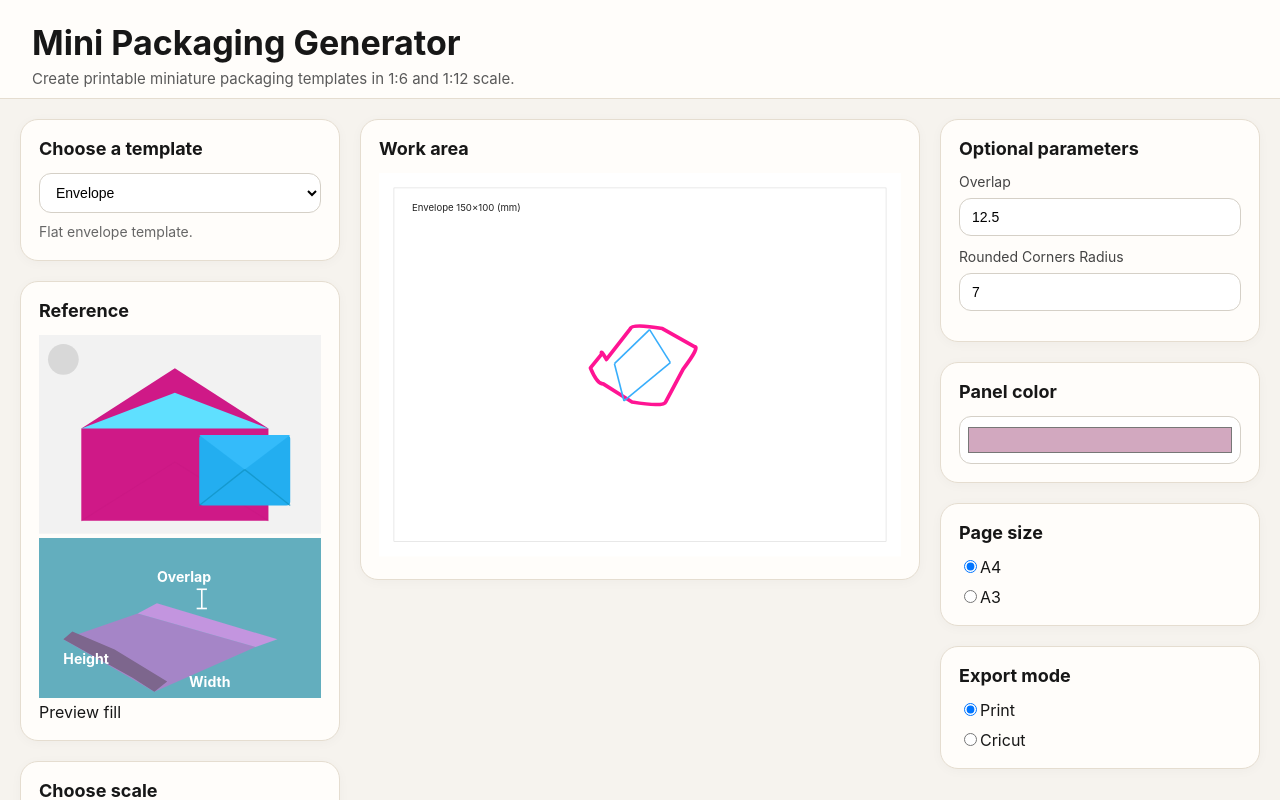
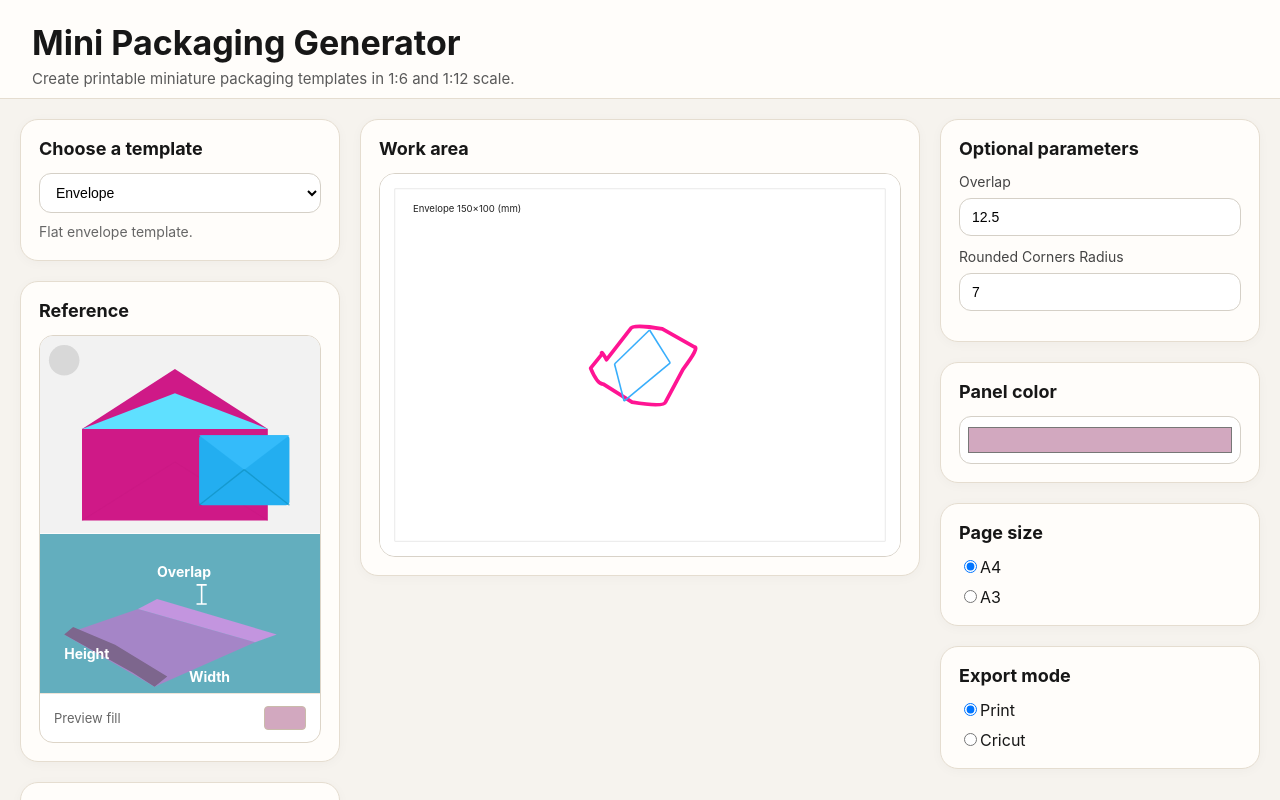
Before and after one commit to kspittrice/craftahub-mini-packaging-generator, a React (Vite) app: page / in a window 1280 px wide. Shown: the top 800 px of the page. Built offline with nearby package versions, Linux system fonts and the light colour scheme.

Commit message:
Update styles.css

```diff
--- a/src/styles.css
+++ b/src/styles.css
@@ -167,59 +167,51 @@ body {
   padding: 6px;
 }
 
-/* Reference block */
-.ref-card {
-  display: flex;
-  flex-direction: column;
-  gap: 0;
+.reference-card {
   overflow: hidden;
   border-radius: 14px;
-  border: 1px solid #ddd4c8;
+  border: 1px solid #ddd5c8;
   background: #fff;
 }
 
-.ref-photo,
-.ref-diagram {
+.reference-image,
+.reference-diagram {
   width: 100%;
 }
 
-.ref-svg {
+.reference-svg {
   width: 100%;
   display: block;
 }
 
-.ref-chip {
+.reference-fill {
   display: flex;
   align-items: center;
   justify-content: space-between;
-  gap: 12px;
   padding: 12px 14px;
-  border-top: 1px solid #ebe3d8;
-  background: #fffdfa;
+  border-top: 1px solid #eee4d8;
   font-size: 13px;
-  color: #555;
+  color: #666;
 }
 
-.ref-chip-color {
+.reference-fill-box {
   width: 42px;
   height: 24px;
-  border: 1px solid #cdbfb2;
+  border: 1px solid #c9bbaa;
   border-radius: 4px;
 }
 
-/* Work area */
-.workarea-card {
+.geometry-card {
   width: 100%;
   overflow: hidden;
   border-radius: 16px;
-  border: 1px solid #d9d2c7;
+  border: 1px solid #d8d2c8;
   background: #fff;
 }
 
-.workarea-svg {
+.geometry-svg {
   width: 100%;
   display: block;
-  background: #fff;
 }
 
 @media (max-width: 1180px) {
```
